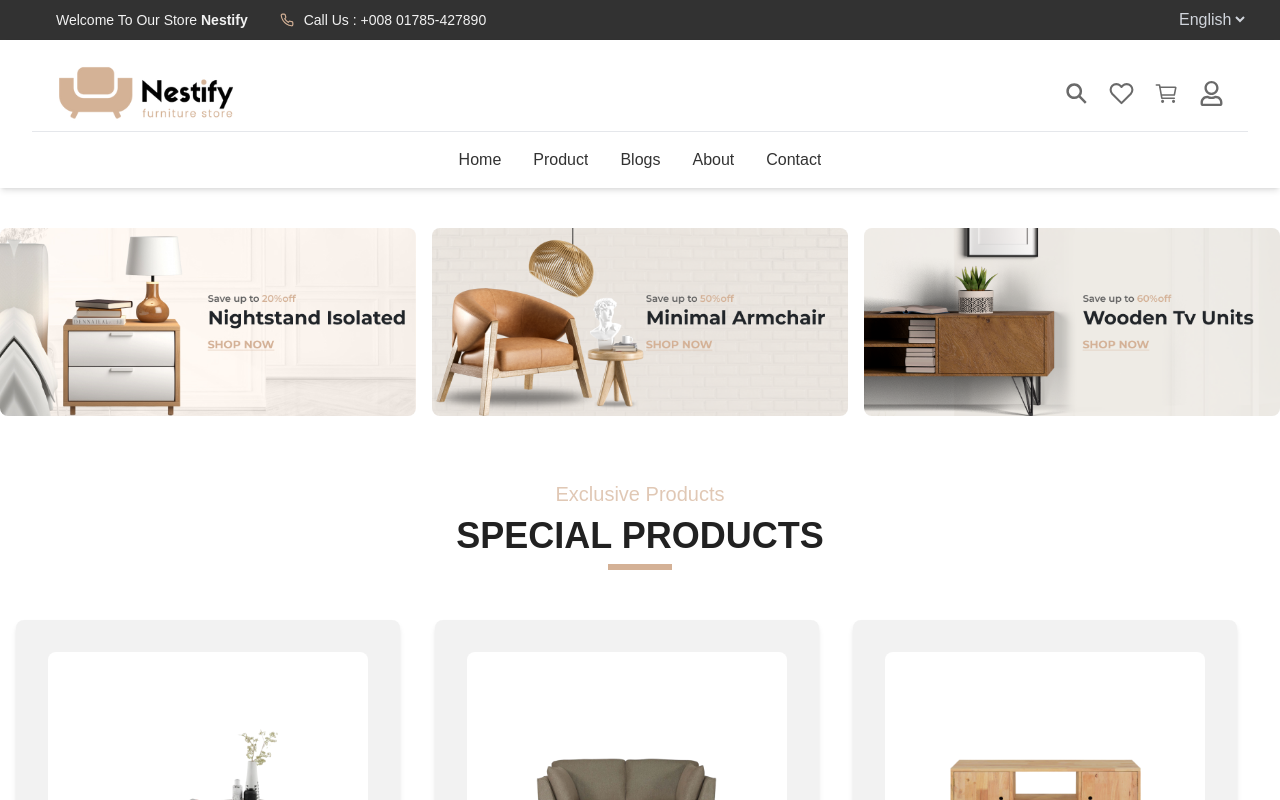
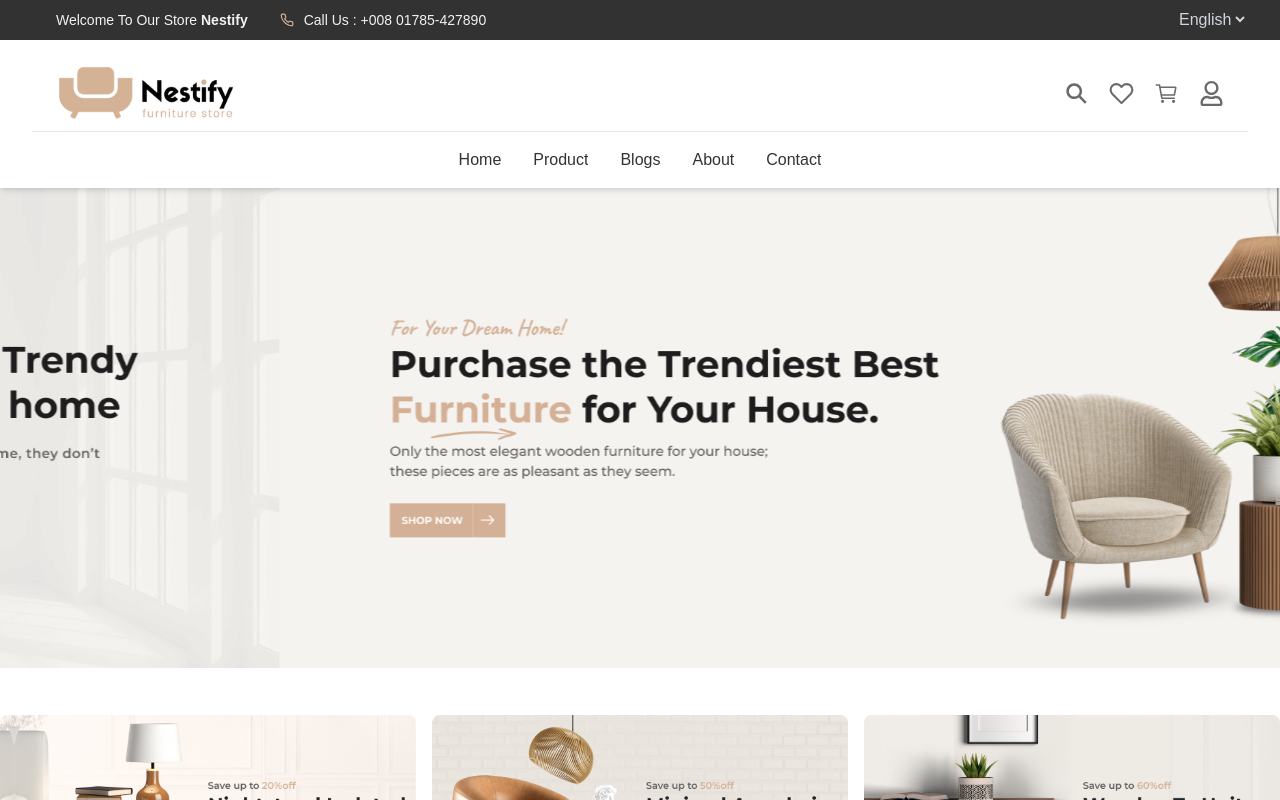
Before and after one commit to DevProdipraj/Nestify, a Next.js app: page / in a window 1280 px wide. Shown: the top 800 px of the page. Built offline with nearby package versions, Linux system fonts and the light colour scheme.

Commit message:
fixed slider isue

```diff
--- a/package.json
+++ b/package.json
@@ -14,13 +14,15 @@
     "react-dom": "^19.0.0",
     "react-hook-form": "^7.60.0",
     "react-icons": "^5.5.0",
-    "react-slick": "^0.30.3"
+    "react-slick": "^0.30.3",
+    "slick-carousel": "^1.8.1"
   },
   "devDependencies": {
     "@tailwindcss/postcss": "^4",
     "@types/node": "^20",
     "@types/react": "^19",
     "@types/react-dom": "^19",
+    "@types/react-slick": "^0.23.13",
     "tailwindcss": "^4",
     "typescript": "^5"
   }
--- a/src/app/page.tsx
+++ b/src/app/page.tsx
@@ -1,7 +1,7 @@
 
 
 import React from "react";
-// import HeroArea from "@/component/home/HeroArea";
+import HeroArea from "@/component/home/HeroArea";
 import TopProduct from "@/component/home/TopProduct";
 import SpecialProducts from "@/component/home/SpecialProducts";
 import ShowCase from "@/component/home/ShowCase";
@@ -13,7 +13,7 @@
   return (
     <div>
 
-      {/* <HeroArea /> */}
+      <HeroArea />
       <TopProduct />
       <SpecialProducts />
       <ShowCase />
--- a/src/component/home/HeroArea.tsx
+++ b/src/component/home/HeroArea.tsx
@@ -1,47 +1,48 @@
-// "use client";
-// import React from "react";
-// import "slick-carousel/slick/slick.css";
-// import "slick-carousel/slick/slick-theme.css";
-// import Image from "next/image";
-// import Link from "next/link";
+"use client";
+import React from "react";
+import Image from "next/image";
+import Link from "next/link";
+import Slider from "react-slick";
+import "slick-carousel/slick/slick.css";
+import "slick-carousel/slick/slick-theme.css";
 
-// const HeroArea = () => {
-//   const settings = {
-//     dots: true,
-//     infinite: true,
-//     speed: 500,
-//     slidesToShow: 1,
-//     slidesToScroll: 1,
-//     autoplay: true,
-//     autoplaySpeed: 3000,
-//     arrows: false,
-//     pauseOnHover: true,
-//   };
 
-//   const slides = [
-//     { id: 1, image: "/home/furniture_one_1.png" },
-//     { id: 2, image: "/home/furniture_one_2.png" },
-//   ];
+const HeroArea = () => {
+  const settings = {
+    dots: true,
+    infinite: true,
+    speed: 500,
+    slidesToShow: 1,
+    slidesToScroll: 1,
+    autoplay: true,
+    autoplaySpeed: 2000,
+    arrows: true,
+    pauseOnHover: true,
+  };
 
-//   return (
-//     <div className="hero-area w-full relative overflow-hidden mt-5 md:mt-0">
-//       <Slider {...settings}>
-//         {slides.map((slide) => (
-//           <div key={slide.id} className="relative w-full h-[20vh] md:h-[50vh] lg:h-[60vh]">
-//             <Link href="/product">
-//               <Image
-//                 src={slide.image}
-//                 alt="Furniture"
-//                 layout="fill"
-//                 objectFit="containt"
-//                 className="w-full h-full"
-//               />
-//             </Link>
-//           </div>
-//         ))}
-//       </Slider>
-//     </div>
-//   );
-// };
+  const slides = [
+    { id: 1, image: "/home/furniture_one_1.png" },
+    { id: 2, image: "/home/furniture_one_2.png" },
+  ];
 
-// export default HeroArea;
+  return (
+    <div className="hero-area w-full relative overflow-hidden mt-5 md:mt-0">
+      <Slider {...settings}>
+        {slides.map((slide) => (
+          <div key={slide.id} className="relative w-full h-[20vh] md:h-[50vh] lg:h-[60vh]">
+            <Link href="/product">
+              <Image
+                src={slide.image}
+                alt="Furniture"
+                fill
+                className="object-cover"
+              />
+            </Link>
+          </div>
+        ))}
+      </Slider>
+    </div>
+  );
+};
+
+export default HeroArea;
```
Also changed, not shown: src/component/home/ProductCard.tsx (+0 -57 lines), 1 other file (tests, documents, lock files or other folders).
